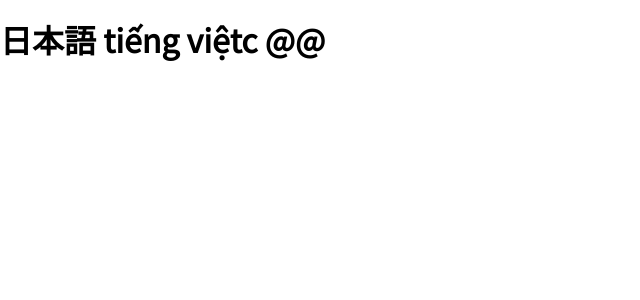
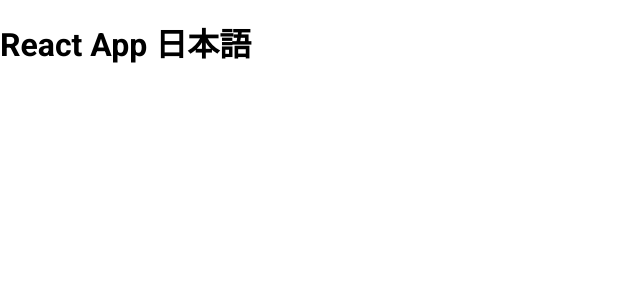
Before and after one commit to duongkaka/recipe_ui, a React (Create React App) app: page / in a window 1280 px wide. Shown: the top 300 px of the page, without its empty margins (0-640 px from the left). Built offline with nearby package versions, Linux system fonts and the light colour scheme.

Commit message:
cấu hình chung f8 ok

```diff
--- a/src/App.js
+++ b/src/App.js
@@ -1,9 +1,8 @@
-
 function App() {
     return (
         <div className="App">
-   <h1>日本語 tiếng việtc @@</h1>
-       </div>
+            <h1>React App 日本語</h1>
+        </div>
     );
 }
 
--- a/src/components/GlobalStyles/GlobalStyles.scss
+++ b/src/components/GlobalStyles/GlobalStyles.scss
@@ -1,7 +1,19 @@
-@import '~normalize.css';
+@import 'normalize.css';
+@import url('https://fonts.googleapis.com/css2?family=Roboto:wght@300;400;500;700;900&display=swap');
 
-@import url('https://fonts.googleapis.com/css2?family=Noto+Sans+JP&display=swap');
+:root {
+    --primary: #ffa94d;
+}
+* {
+    box-sizing: border-box;
+}
+html {
+    font-size: 62.5%;
+}
 
 body {
-  font-family: 'Noto Sans JP', sans-serif;
+    font-family: 'Roboto', sans-serif;
+    font-size: 1.6rem;
+    line-height: 1.5;
+    text-rendering: optimizespeed;
 }
```
Also changed, not shown: config-overrides.js (+3 -5 lines), jsconfig.json (+5 -7 lines), package.json (+11 -25 lines), src/index.js (+8 -8 lines), .babelrc, 2 other files (tests, documents, lock files or other folders).
